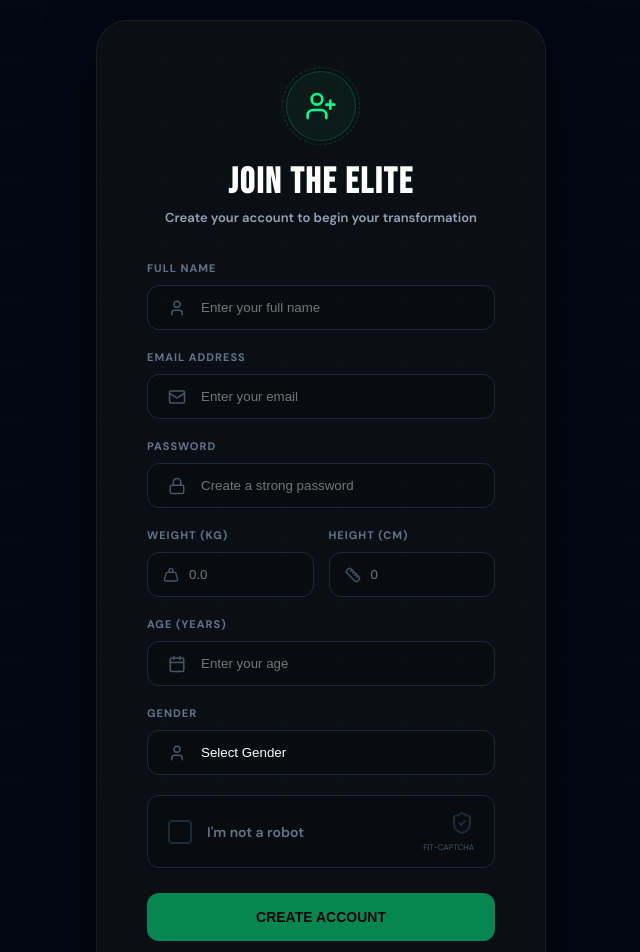
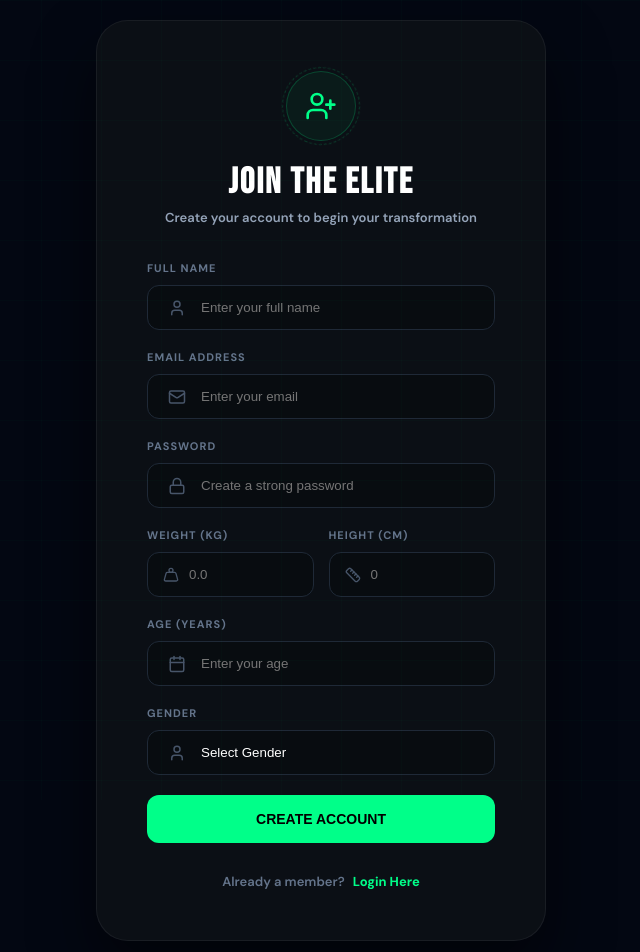
Before and after one commit to Faakhir03Memon/Fitness_Tracker, a React (Vite) app in the folder Frontend/Fitness_Tracker/: page /signup in a window 1280 px wide. Shown: the top 952 px of the page, without its empty margins (319-959 px from the left). Built offline with nearby package versions, Linux system fonts and the light colour scheme.

Commit message:
feat: implement user registration page with form validation and API integration

```diff
--- a/Frontend/Fitness_Tracker/src/pages/Signup.jsx
+++ b/Frontend/Fitness_Tracker/src/pages/Signup.jsx
@@ -3,10 +3,7 @@ import { useNavigate, Link } from 'react-router-dom';
 import axios from 'axios';
 import { useAuth } from '../context/AuthContext';
 import {
-    UserPlus, Mail, Lock, User, RefreshCw, CheckCircle2, ShieldCheck, X,
-    Dumbbell, Flame, Activity, Heart, Apple, Timer, Zap, Star, Coffee,
-    Smartphone, Bike, Trophy, Target, Salad, ZapOff, Utensils, Footprints,
-    Brain, Droplets, Moon, Sun, Anchor, Award, Camera, Music, Map, Ruler, Weight, Calendar
+    UserPlus, Mail, Lock, User, Ruler, Weight, Calendar
 } from 'lucide-react';
 import API_BASE_URL from '../api/config';
 
@@ -17,100 +14,16 @@ const Signup = () => {
     const [weight, setWeight] = useState('');
     const [height, setHeight] = useState('');
     const [age, setAge] = useState('');
-    const [gender, setGender] = useState('');
-    const [error, setError] = useState('');
-    const [loading, setLoading] = useState(false);
-    const [submitted, setSubmitted] = useState(false);
-    const [emailSent, setEmailSent] = useState(false);
-
-    // Captcha States
-    const [showCaptcha, setShowCaptcha] = useState(false);
-    const [isVerified, setIsVerified] = useState(false);
-    const [captchaGrid, setCaptchaGrid] = useState([]);
-    const [targetCategory, setTargetCategory] = useState('');
-    const [selectedIndices, setSelectedIndices] = useState([]);
-    const [captchaError, setCaptchaError] = useState('');
+     const [gender, setGender] = useState('');
+     const [error, setError] = useState('');
+     const [loading, setLoading] = useState(false);
+     const [submitted, setSubmitted] = useState(false);
+     const [emailSent, setEmailSent] = useState(false);
 
     const navigate = useNavigate();
-
-    const ICON_POOL = [
-        { name: 'Fitness Gear', icon: <Dumbbell size={28} />, keywords: ['Dumbbell'] },
-        { name: 'Energy', icon: <Flame size={28} />, keywords: ['Flame'] },
-        { name: 'Workout', icon: <Activity size={28} />, keywords: ['Activity'] },
-        { name: 'Health', icon: <Heart size={28} />, keywords: ['Heart'] },
-        { name: 'Nutrition', icon: <Apple size={28} />, keywords: ['Apple'] },
-        { name: 'Timing', icon: <Timer size={28} />, keywords: ['Timer'] },
-        { name: 'Power', icon: <Zap size={28} />, keywords: ['Zap'] },
-        { name: 'Achievement', icon: <Star size={28} />, keywords: ['Star'] },
-        { name: 'Drink', icon: <Coffee size={28} />, keywords: ['Coffee'] },
-        { name: 'Cycling', icon: <Bike size={28} />, keywords: ['Bike'] },
-        { name: 'Victory', icon: <Trophy size={28} />, keywords: ['Trophy'] },
-        { name: 'Goals', icon: <Target size={28} />, keywords: ['Target'] },
-        { name: 'Diet', icon: <Salad size={28} />, keywords: ['Salad'] },
-        { name: 'Meal', icon: <Utensils size={28} />, keywords: ['Utensils'] },
-        { name: 'Walking', icon: <Footprints size={28} />, keywords: ['Footprints'] },
-        { name: 'Mindset', icon: <Brain size={28} />, keywords: ['Brain'] },
-        { name: 'Hydration', icon: <Droplets size={28} />, keywords: ['Droplets'] },
-        { name: 'Rest', icon: <Moon size={28} />, keywords: ['Moon'] },
-        { name: 'Morning', icon: <Sun size={28} />, keywords: ['Sun'] },
-        { name: 'Sea Sport', icon: <Anchor size={28} />, keywords: ['Anchor'] },
-        { name: 'Medals', icon: <Award size={28} />, keywords: ['Award'] },
-        { name: 'Capture', icon: <Camera size={28} />, keywords: ['Camera'] },
-        { name: 'Rhythm', icon: <Music size={28} />, keywords: ['Music'] },
-        { name: 'Travel', icon: <Map size={28} />, keywords: ['Map'] }
-    ];
-
-    const generateCaptcha = () => {
-        const target = ICON_POOL[Math.floor(Math.random() * ICON_POOL.length)];
-        setTargetCategory(target.name);
-
-        let grid = [];
-        let targetCount = 0;
-
-        for (let i = 0; i < 9; i++) {
-            const isTarget = Math.random() > 0.65 || (targetCount < 2 && i > 6);
-            if (isTarget) {
-                grid.push(target);
-                targetCount++;
-            } else {
-                let other;
-                do {
-                    other = ICON_POOL[Math.floor(Math.random() * ICON_POOL.length)];
-                } while (other.name === target.name);
-                grid.push(other);
-            }
-        }
-        setCaptchaGrid(grid);
-        setSelectedIndices([]);
-        setCaptchaError('');
-    };
-
-    const handleVerifyCaptcha = () => {
-        const correctIndices = captchaGrid
-            .map((item, idx) => item.name === targetCategory ? idx : null)
-            .filter(idx => idx !== null);
-
-        const isCorrect = correctIndices.length === selectedIndices.length &&
-                         selectedIndices.every(idx => correctIndices.includes(idx));
-
-        if (isCorrect) {
-            setIsVerified(true);
-            setShowCaptcha(false);
-        } else {
-            setCaptchaError('Verification failed. Try again.');
-            generateCaptcha();
-        }
-    };
-
     const handleSubmit = async (e) => {
         e.preventDefault();
         setError('');
-
-        if (!isVerified) {
-            setError('Please verify that you are not a robot.');
-            return;
-        }
-
         setLoading(true);
         try {
             const { data } = await axios.post(`${API_BASE_URL}/api/auth/signup`, {
@@ -120,10 +33,10 @@ const Signup = () => {
             setSubmitted(true);
         } catch (err) {
             setError(err.response?.data?.message || 'Error occurred during signup');
-            setIsVerified(false);
         } finally {
             setLoading(false);
         }
+
     };
 
     if (submitted) {
@@ -228,30 +141,7 @@ const Signup = () => {
                         </div>
                     </div>
 
-                    {/* I am not a robot checkbox */}
-                    <div style={{
-                        marginBottom: '25px', padding: '15px 20px', background: '#080c10',
-                        border: '1px solid #1f2937', borderRadius: '12px', display: 'flex',
-                        alignItems: 'center', justifyContent: 'space-between', cursor: isVerified ? 'default' : 'pointer',
-                        transition: '0.3s'
-                    }} onClick={() => { if(!isVerified) { generateCaptcha(); setShowCaptcha(true); } }}>
-                        <div style={{ display: 'flex', alignItems: 'center', gap: '15px' }}>
-                            <div style={{
-                                width: '24px', height: '24px', border: '2px solid #1f2937',
-                                borderRadius: '4px', background: isVerified ? '#00ff89' : 'transparent',
-                                display: 'flex', alignItems: 'center', justifyContent: 'center', transition: '0.3s'
-                            }}>
-                                {isVerified && <CheckCircle2 size={16} color="black" />}
-                            </div>
-                            <span style={{ fontSize: '14px', fontWeight: '600', color: isVerified ? 'white' : '#64748b' }}>
-                                I'm not a robot
-                            </span>
-                        </div>
-                        <div style={{ textAlign: 'right' }}>
-                            <ShieldCheck size={24} color={isVerified ? '#00ff89' : '#1f2937'} />
-                            <div style={{ fontSize: '8px', color: '#475569', marginTop: '2px' }}>FIT-CAPTCHA</div>
-                        </div>
-                    </div>
+
 
                     {error && (
                         <div style={{ color: '#ef4444', fontSize: '12px', fontWeight: '600', marginBottom: '15px', background: 'rgba(239,68,68,0.05)', padding: '10px', borderRadius: '8px', textAlign: 'center', border: '1px solid rgba(239,68,68,0.1)' }}>
@@ -261,7 +151,7 @@ const Signup = () => {
 
                     <button type="submit" disabled={loading} style={{
                         width: '100%', padding: '16px', background: '#00ff89', color: 'black',
-                        border: 'none', borderRadius: '12px', fontWeight: '800', fontSize: '14px', cursor: 'pointer', opacity: isVerified ? 1 : 0.5
+                        border: 'none', borderRadius: '12px', fontWeight: '800', fontSize: '14px', cursor: 'pointer'
                     }}>
                         {loading ? 'CREATING ACCOUNT...' : 'CREATE ACCOUNT'}
                     </button>
@@ -272,50 +162,7 @@ const Signup = () => {
                 </div>
             </div>
 
-            {/* Captcha Popup Modal */}
-            {showCaptcha && (
-                <div style={{ position: 'fixed', inset: 0, background: 'rgba(0,0,0,0.85)', backdropFilter: 'blur(5px)', display: 'flex', alignItems: 'center', justifyContent: 'center', zIndex: 1000, padding: '20px' }}>
-                    <div style={{ background: '#0d1117', border: '1px solid #30363d', borderRadius: '24px', width: '100%', maxWidth: '380px', padding: '30px', boxShadow: '0 20px 50px rgba(0,0,0,0.5)' }}>
-                        <div style={{ display: 'flex', justifyContent: 'space-between', alignItems: 'flex-start', marginBottom: '25px' }}>
-                            <div>
-                                <h3 style={{ margin: 0, color: 'white', fontSize: '12px', fontWeight: '800', letterSpacing: '1px' }}>SELECT ALL ICONS OF:</h3>
-                                <h2 style={{ margin: '5px 0 0', color: '#00ff89', fontFamily: 'Bebas Neue', fontSize: '36px', letterSpacing: '1px' }}>{targetCategory.toUpperCase()}</h2>
-                            </div>
-                            <button onClick={() => setShowCaptcha(false)} style={{ background: 'none', border: 'none', color: '#64748b', cursor: 'pointer' }}><X size={20}/></button>
-                        </div>
 
-                        <div style={{ display: 'grid', gridTemplateColumns: 'repeat(3, 1fr)', gap: '12px' }}>
-                            {captchaGrid.map((item, idx) => (
-                                <div key={idx} onClick={() => {
-                                    if (selectedIndices.includes(idx)) setSelectedIndices(selectedIndices.filter(i => i !== idx));
-                                    else setSelectedIndices([...selectedIndices, idx]);
-                                }} style={{
-                                    height: '80px', background: selectedIndices.includes(idx) ? 'rgba(0,255,137,0.1)' : '#080c10',
-                                    border: selectedIndices.includes(idx) ? '2px solid #00ff89' : '1px solid #1f2937',
-                                    borderRadius: '16px', display: 'flex', alignItems: 'center', justifyContent: 'center',
-                                    cursor: 'pointer', transition: '0.2s', color: selectedIndices.includes(idx) ? '#00ff89' : '#475569'
-                                }}>
-                                    {item.icon}
-                                    {selectedIndices.includes(idx) && (
-                                        <div style={{ position: 'absolute', top: '5px', right: '5px' }}>
-                                            <CheckCircle2 size={12} color="#00ff89" />
-                                        </div>
-                                    )}
-                                </div>
-                            ))}
-                        </div>
-
-                        {captchaError && <div style={{ color: '#ef4444', fontSize: '11px', marginTop: '15px', textAlign: 'center', fontWeight: '800' }}>{captchaError}</div>}
-
-                        <div style={{ display: 'flex', justifyContent: 'space-between', alignItems: 'center', marginTop: '25px', borderTop: '1px solid #30363d', paddingTop: '20px' }}>
-                            <RefreshCw size={20} color="#64748b" style={{ cursor: 'pointer' }} onClick={generateCaptcha} />
-                            <button onClick={handleVerifyCaptcha} style={{ background: '#00ff89', color: 'black', border: 'none', padding: '12px 30px', borderRadius: '10px', fontWeight: '800', fontSize: '14px', cursor: 'pointer' }}>
-                                VERIFY
-                            </button>
-                        </div>
-                    </div>
-                </div>
-            )}
 
             <style>{`@keyframes spin { from { transform: rotate(0deg); } to { transform: rotate(360deg); } }`}</style>
         </div>
```
